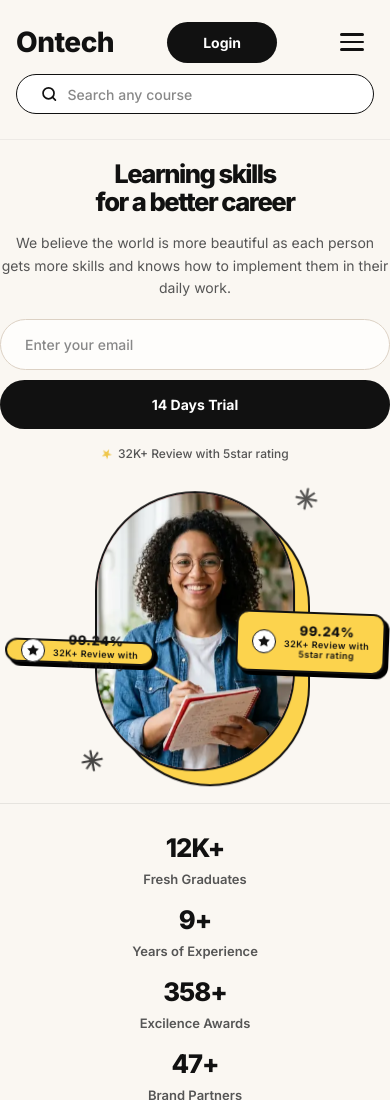
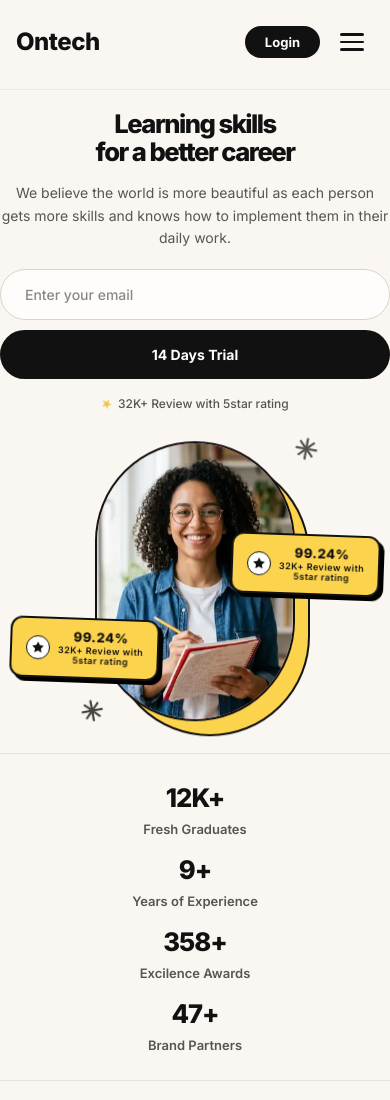
Before and after one commit to mutlukurt/ontech, a website with bundled scripts: page index.html in a window 390 px wide. Shown: the top 1100 px of the page. Built offline with nearby package versions, Linux system fonts and the light colour scheme.

Commit message:
fix: comprehensive responsive - header login + hero badges + all devices
Header fixes:
- Hide search bar on mobile/tablet (768px and below)
- Login button stays right of logo, not centered
- Logo flex:1, login flex-shrink:0
- Scale logo and login button down on small screens

Hero badge fixes:
- Push badges further outside on all breakpoints
- Desktop: right/left -150px
- Tablet 768px: right/left -120px, top 40%/60%
- Mobile 640px: right/left -100px, top 38%/62%
- Mobile 480px: right/left -85px, top 35%/65%
- Small mobile 360px: right/left -70px, top 35%/65%
- Badges now fully outside capsule, no overlap with image

Updated inline critical CSS to match
Rebuilt CSS bundle

```diff
--- a/index.html
+++ b/index.html
@@ -40,15 +40,15 @@
     .hero__capsule-yellow{position:absolute;inset:0;background:var(--accent);border:var(--border-thick);border-radius:200px;top:15px;left:15px;z-index:1}
     .hero__capsule-pink{position:absolute;inset:0;background:#fca5a5;border:var(--border-thick);border-radius:200px;z-index:2;overflow:hidden}
     .hero__capsule-pink img{width:100%;height:100%;object-fit:cover;border-radius:200px}
-    .hero__badge{transform:translateY(-50%)}
-    .hero__badge--top-right{top:45%;right:-140px}
-    .hero__badge--bottom-left{top:55%;left:-140px}
-    @media(max-width:1280px){.hero__badge--top-right{right:-130px}.hero__badge--bottom-left{left:-130px}}
-    @media(max-width:1024px){.hero{gap:30px}.hero__image-wrapper{width:280px;height:380px}.hero__badge--top-right{right:-120px}.hero__badge--bottom-left{left:-120px}}
-    @media(max-width:768px){.hero{flex-direction:column;text-align:center;min-height:auto;gap:40px}.hero__content{width:100%}.hero__text{margin:0 auto 24px}.hero__form{justify-content:center;flex-wrap:wrap}.hero__rating{justify-content:center}.hero__image{justify-content:center;padding-right:0;flex:none}.hero__image-wrapper{width:260px;height:360px}.hero__badge{padding:6px 10px;gap:5px}.hero__badge .badge__score{font-size:11px}.hero__badge .badge__text{font-size:7px}.hero__badge .badge__icon{width:20px;height:20px}.hero__badge .badge__icon svg{width:11px;height:11px}.hero__badge--top-right{right:-110px}.hero__badge--bottom-left{left:-110px}}
-    @media(max-width:640px){.hero__form{flex-direction:column;width:100%}.hero__form .form-input{max-width:100%;width:100%}.hero__form .btn{width:100%}.hero__image-wrapper{width:220px;height:310px}.hero__badge{padding:5px 8px;gap:4px}.hero__badge .badge__score{font-size:10px}.hero__badge .badge__text{font-size:6px}.hero__badge .badge__icon{width:18px;height:18px}.hero__badge .badge__icon svg{width:10px;height:10px}.hero__badge--top-right{right:-100px}.hero__badge--bottom-left{left:-100px}}
-    @media(max-width:480px){.hero__image-wrapper{width:200px;height:280px}.hero__badge{padding:4px 7px;gap:3px}.hero__badge .badge__score{font-size:9px}.hero__badge .badge__text{font-size:5px}.hero__badge .badge__icon{width:16px;height:16px}.hero__badge .badge__icon svg{width:9px;height:9px}.hero__badge--top-right{right:-90px}.hero__badge--bottom-left{left:-90px}}
-    @media(max-width:360px){.hero__image-wrapper{width:180px;height:250px}.hero__badge{padding:3px 6px;gap:3px}.hero__badge .badge__score{font-size:8px}.hero__badge .badge__text{font-size:5px}.hero__badge .badge__icon{width:14px;height:14px}.hero__badge .badge__icon svg{width:8px;height:8px}.hero__badge--top-right{right:-80px}.hero__badge--bottom-left{left:-80px}}
+    .hero__badge{transform:translateY(-50%);z-index:5}
+    .hero__badge--top-right{top:42%;right:-150px}
+    .hero__badge--bottom-left{top:58%;left:-150px}
+    @media(max-width:1280px){.hero__badge--top-right{right:-140px}.hero__badge--bottom-left{left:-140px}}
+    @media(max-width:1024px){.hero{gap:30px}.hero__image-wrapper{width:280px;height:380px}.hero__badge--top-right{right:-130px}.hero__badge--bottom-left{left:-130px}}
+    @media(max-width:768px){.search-bar{display:none}.menu-toggle{display:flex}.header__top{justify-content:space-between;gap:12px}.header__top .logo{flex:1}.header__top .btn{flex-shrink:0}.hero{flex-direction:column;text-align:center;min-height:auto;gap:40px}.hero__content{width:100%}.hero__text{margin:0 auto 24px}.hero__form{justify-content:center;flex-wrap:wrap}.hero__rating{justify-content:center}.hero__image{justify-content:center;padding-right:0;flex:none}.hero__image-wrapper{width:260px;height:360px}.hero__badge{padding:6px 10px;gap:5px}.hero__badge .badge__score{font-size:11px}.hero__badge .badge__text{font-size:7px}.hero__badge .badge__icon{width:20px;height:20px}.hero__badge .badge__icon svg{width:11px;height:11px}.hero__badge--top-right{right:-120px;top:40%}.hero__badge--bottom-left{left:-120px;top:60%}}
+    @media(max-width:640px){.header__top .logo{font-size:24px}.header__top .btn{padding:8px 20px;font-size:13px}.hero__form{flex-direction:column;width:100%}.hero__form .form-input{max-width:100%;width:100%}.hero__form .btn{width:100%}.hero__image-wrapper{width:220px;height:310px}.hero__badge{padding:5px 8px;gap:4px}.hero__badge .badge__score{font-size:10px}.hero__badge .badge__text{font-size:6px}.hero__badge .badge__icon{width:18px;height:18px}.hero__badge .badge__icon svg{width:10px;height:10px}.hero__badge--top-right{right:-100px;top:38%}.hero__badge--bottom-left{left:-100px;top:62%}}
+    @media(max-width:480px){.hero__image-wrapper{width:200px;height:280px}.hero__badge{padding:4px 7px;gap:3px}.hero__badge .badge__score{font-size:9px}.hero__badge .badge__text{font-size:5px}.hero__badge .badge__icon{width:16px;height:16px}.hero__badge .badge__icon svg{width:9px;height:9px}.hero__badge--top-right{right:-85px;top:35%}.hero__badge--bottom-left{left:-85px;top:65%}}
+    @media(max-width:360px){.header__top .logo{font-size:20px}.header__top .btn{padding:7px 16px;font-size:12px}.hero__image-wrapper{width:180px;height:250px}.hero__badge{padding:3px 6px;gap:3px}.hero__badge .badge__score{font-size:8px}.hero__badge .badge__text{font-size:5px}.hero__badge .badge__icon{width:14px;height:14px}.hero__badge .badge__icon svg{width:8px;height:8px}.hero__badge--top-right{right:-70px;top:35%}.hero__badge--bottom-left{left:-70px;top:65%}}
   </style>
 
   <!-- Bundled & Minified CSS -->
--- a/src/css/responsive.css
+++ b/src/css/responsive.css
@@ -7,14 +7,14 @@
      640px   (Large Mobile)
      480px   (Mobile)
      360px   (Small Mobile)
-
-   NOTE: Hero badge positioning is in hero.css
    ============================================ */
 
 /* ===== Large Desktop ===== */
 @media (max-width: 1280px) {
   .hero { gap: 40px; }
   .hero__image-wrapper { width: 300px; height: 420px; }
+  .hero__badge--top-right { right: -140px; }
+  .hero__badge--bottom-left { left: -140px; }
   .hero__sparkle--top { right: -30px; }
   .hero__sparkle--bottom { left: -25px; }
 }
@@ -23,6 +23,8 @@
 @media (max-width: 1024px) {
   .hero { gap: 30px; padding: 40px 0 30px; }
   .hero__image-wrapper { width: 280px; height: 380px; }
+  .hero__badge--top-right { right: -130px; }
+  .hero__badge--bottom-left { left: -130px; }
   .hero__sparkle--top { right: -35px; }
   .hero__sparkle--bottom { left: -30px; }
 
@@ -34,7 +36,17 @@
 
 /* ===== Tablet Portrait ===== */
 @media (max-width: 768px) {
+  /* --- Header: logo + hamburger right, login stays right of logo --- */
   .menu-toggle { display: flex; }
+  .search-bar { display: none; }
+
+  .header__top {
+    justify-content: space-between;
+    gap: 12px;
+  }
+
+  .header__top .logo { flex: 1; }
+  .header__top .btn { flex-shrink: 0; }
 
   .nav {
     position: fixed;
@@ -66,8 +78,7 @@
     padding: 12px 0;
   }
 
-  .search-bar { max-width: 100%; flex: 1; }
-
+  /* --- Hero: stack vertically, badges pushed further out --- */
   .hero {
     flex-direction: column;
     text-align: center;
@@ -84,6 +95,16 @@
   .hero__image { justify-content: center; padding-right: 0; flex: none; }
 
   .hero__image-wrapper { width: 260px; height: 360px; }
+  .hero__badge {
+    padding: 6px 10px;
+    gap: 5px;
+  }
+  .hero__badge .badge__score { font-size: 11px; }
+  .hero__badge .badge__text { font-size: 7px; }
+  .hero__badge .badge__icon { width: 20px; height: 20px; }
+  .hero__badge .badge__icon svg { width: 11px; height: 11px; }
+  .hero__badge--top-right { right: -120px; top: 40%; }
+  .hero__badge--bottom-left { left: -120px; top: 60%; }
   .hero__sparkle--top { top: -15px; right: -35px; }
   .hero__sparkle--bottom { bottom: -10px; left: -30px; }
 
@@ -107,8 +128,9 @@
 @media (max-width: 640px) {
   .container { padding: 0 16px; }
 
-  .header__top { flex-wrap: wrap; gap: 10px; }
-  .search-bar { width: 100%; max-width: 100%; order: 3; }
+  .header__top { gap: 10px; }
+  .header__top .logo { font-size: 24px; }
+  .header__top .btn { padding: 8px 20px; font-size: 13px; }
 
   .hero { gap: 30px; padding: 20px 0 10px; }
   .hero__title { font-size: clamp(1.6rem, 7vw, 2.2rem); margin-bottom: 16px; }
@@ -118,6 +140,16 @@
   .hero__form .btn { width: 100%; }
 
   .hero__image-wrapper { width: 220px; height: 310px; }
+  .hero__badge {
+    padding: 5px 8px;
+    gap: 4px;
+  }
+  .hero__badge .badge__score { font-size: 10px; }
+  .hero__badge .badge__text { font-size: 6px; }
+  .hero__badge .badge__icon { width: 18px; height: 18px; }
+  .hero__badge .badge__icon svg { width: 10px; height: 10px; }
+  .hero__badge--top-right { right: -100px; top: 38%; }
+  .hero__badge--bottom-left { left: -100px; top: 62%; }
   .hero__sparkle--top { top: -10px; right: -25px; }
   .hero__sparkle--bottom { bottom: -5px; left: -22px; }
   .hero__sparkle svg { width: 28px; height: 28px; }
@@ -140,6 +172,16 @@
 @media (max-width: 480px) {
   .hero__title { font-size: 1.6rem; }
   .hero__image-wrapper { width: 200px; height: 280px; }
+  .hero__badge {
+    padding: 4px 7px;
+    gap: 3px;
+  }
+  .hero__badge .badge__score { font-size: 9px; }
+  .hero__badge .badge__text { font-size: 5px; }
+  .hero__badge .badge__icon { width: 16px; height: 16px; }
+  .hero__badge .badge__icon svg { width: 9px; height: 9px; }
+  .hero__badge--top-right { right: -85px; top: 35%; }
+  .hero__badge--bottom-left { left: -85px; top: 65%; }
   .hero__sparkle svg { width: 24px; height: 24px; }
   .hero__sparkle--top { top: -8px; right: -20px; }
   .hero__sparkle--bottom { bottom: -5px; left: -18px; }
@@ -164,17 +206,27 @@
 @media (max-width: 360px) {
   .container { padding: 0 12px; }
 
+  .header__top .logo { font-size: 20px; }
+  .header__top .btn { padding: 7px 16px; font-size: 12px; }
+
   .hero__title { font-size: 1.4rem; }
   .hero__image-wrapper { width: 180px; height: 250px; }
+  .hero__badge {
+    padding: 3px 6px;
+    gap: 3px;
+  }
+  .hero__badge .badge__score { font-size: 8px; }
+  .hero__badge .badge__text { font-size: 5px; }
+  .hero__badge .badge__icon { width: 14px; height: 14px; }
+  .hero__badge .badge__icon svg { width: 8px; height: 8px; }
+  .hero__badge--top-right { right: -70px; top: 35%; }
+  .hero__badge--bottom-left { left: -70px; top: 65%; }
   .hero__sparkle svg { width: 20px; height: 20px; }
   .hero__sparkle--top { top: -5px; right: -15px; }
   .hero__sparkle--bottom { bottom: -3px; left: -14px; }
 
   .stat-item h3 { font-size: 1.4rem; }
   .section-title { font-size: 1.2rem; }
-
-  .logo { font-size: 22px; }
-  .btn-login { padding: 10px 20px; font-size: 12px; }
 }
 
 /* ===== Reduced Motion ===== */
--- a/src/css/sections/hero.css
+++ b/src/css/sections/hero.css
@@ -113,8 +113,22 @@
   border-radius: 200px;
 }
 
-.hero__badge--top-right { top: 130px; right: -50px; }
-.hero__badge--bottom-left { bottom: 110px; left: -50px; }
+/* ===== Hero Badges - Desktop ===== */
+/* Badges at sides, vertically centered, fully outside capsule */
+.hero__badge {
+  transform: translateY(-50%);
+  z-index: 5;
+}
+
+.hero__badge--top-right {
+  top: 42%;
+  right: -150px;
+}
+
+.hero__badge--bottom-left {
+  top: 58%;
+  left: -150px;
+}
 
 .hero__sparkle {
   position: absolute;
@@ -125,82 +139,3 @@
 
 .hero__sparkle--top { top: -20px; right: -20px; }
 .hero__sparkle--bottom { bottom: -15px; left: -15px; animation-delay: 1.5s; }
-
-/* ===== Hero Responsive Badge Positioning ===== */
-/* Badges positioned at sides, vertically centered, outside capsule */
-
-.hero__badge {
-  transform: translateY(-50%);
-}
-
-.hero__badge--top-right {
-  top: 45%;
-  right: -140px;
-}
-
-.hero__badge--bottom-left {
-  top: 55%;
-  left: -140px;
-}
-
-@media (max-width: 1280px) {
-  .hero__badge--top-right { right: -130px; }
-  .hero__badge--bottom-left { left: -130px; }
-}
-
-@media (max-width: 1024px) {
-  .hero__badge--top-right { right: -120px; }
-  .hero__badge--bottom-left { left: -120px; }
-}
-
-@media (max-width: 768px) {
-  .hero__badge {
-    padding: 6px 10px;
-    gap: 5px;
-  }
-  .hero__badge .badge__score { font-size: 11px; }
-  .hero__badge .badge__text { font-size: 7px; }
-  .hero__badge .badge__icon { width: 20px; height: 20px; }
-  .hero__badge .badge__icon svg { width: 11px; height: 11px; }
-  .hero__badge--top-right { right: -110px; }
-  .hero__badge--bottom-left { left: -110px; }
-}
-
-@media (max-width: 640px) {
-  .hero__badge {
-    padding: 5px 8px;
-    gap: 4px;
-  }
-  .hero__badge .badge__score { font-size: 10px; }
-  .hero__badge .badge__text { font-size: 6px; }
-  .hero__badge .badge__icon { width: 18px; height: 18px; }
-  .hero__badge .badge__icon svg { width: 10px; height: 10px; }
-  .hero__badge--top-right { right: -100px; }
-  .hero__badge--bottom-left { left: -100px; }
-}
-
-@media (max-width: 480px) {
-  .hero__badge {
-    padding: 4px 7px;
-    gap: 3px;
-  }
-  .hero__badge .badge__score { font-size: 9px; }
-  .hero__badge .badge__text { font-size: 5px; }
-  .hero__badge .badge__icon { width: 16px; height: 16px; }
-  .hero__badge .badge__icon svg { width: 9px; height: 9px; }
-  .hero__badge--top-right { right: -90px; }
-  .hero__badge--bottom-left { left: -90px; }
-}
-
-@media (max-width: 360px) {
-  .hero__badge {
-    padding: 3px 6px;
-    gap: 3px;
-  }
-  .hero__badge .badge__score { font-size: 8px; }
-  .hero__badge .badge__text { font-size: 5px; }
-  .hero__badge .badge__icon { width: 14px; height: 14px; }
-  .hero__badge .badge__icon svg { width: 8px; height: 8px; }
-  .hero__badge--top-right { right: -80px; }
-  .hero__badge--bottom-left { left: -80px; }
-}
```
Also changed, not shown: src/css/bundle.css.
